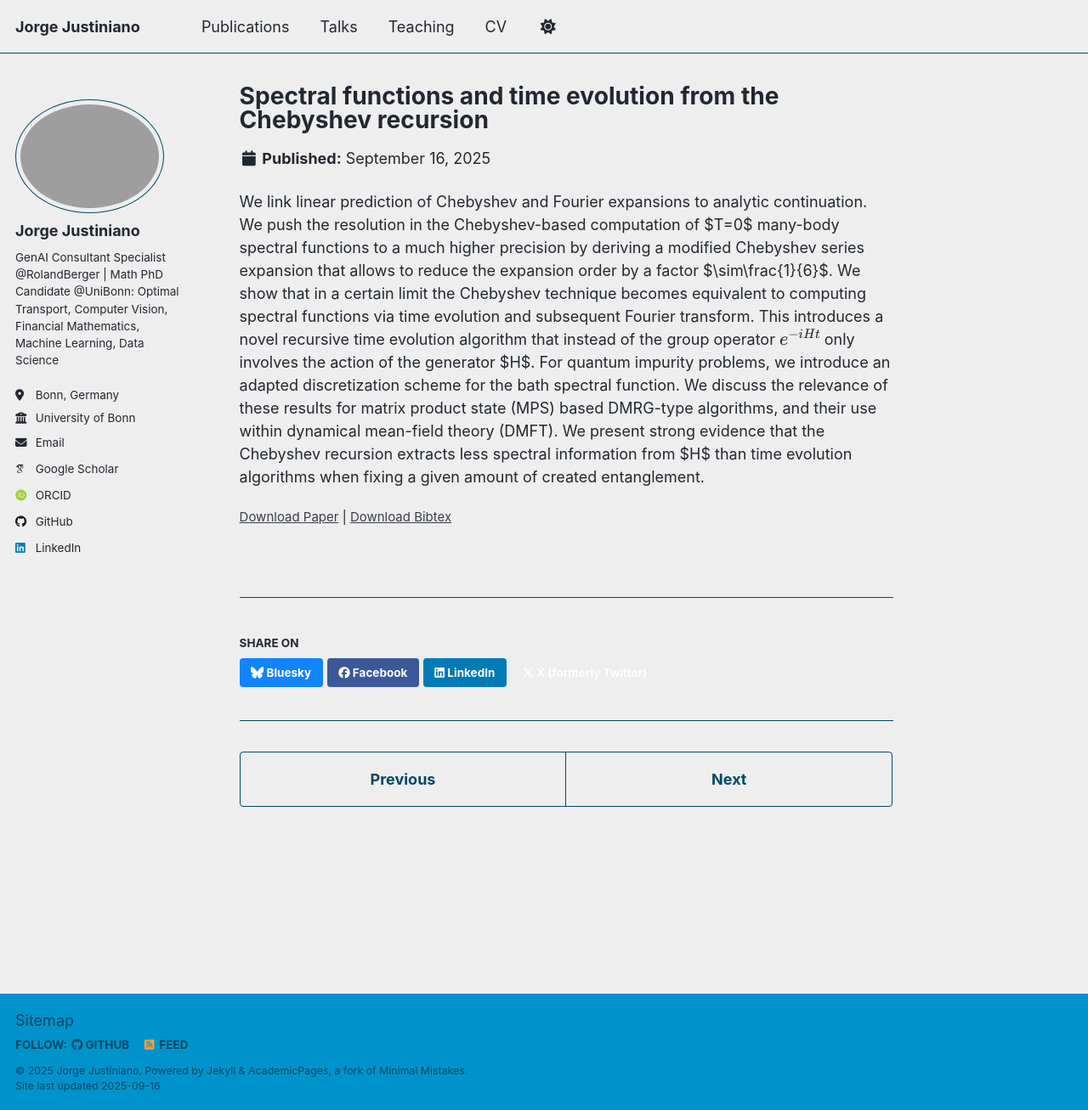
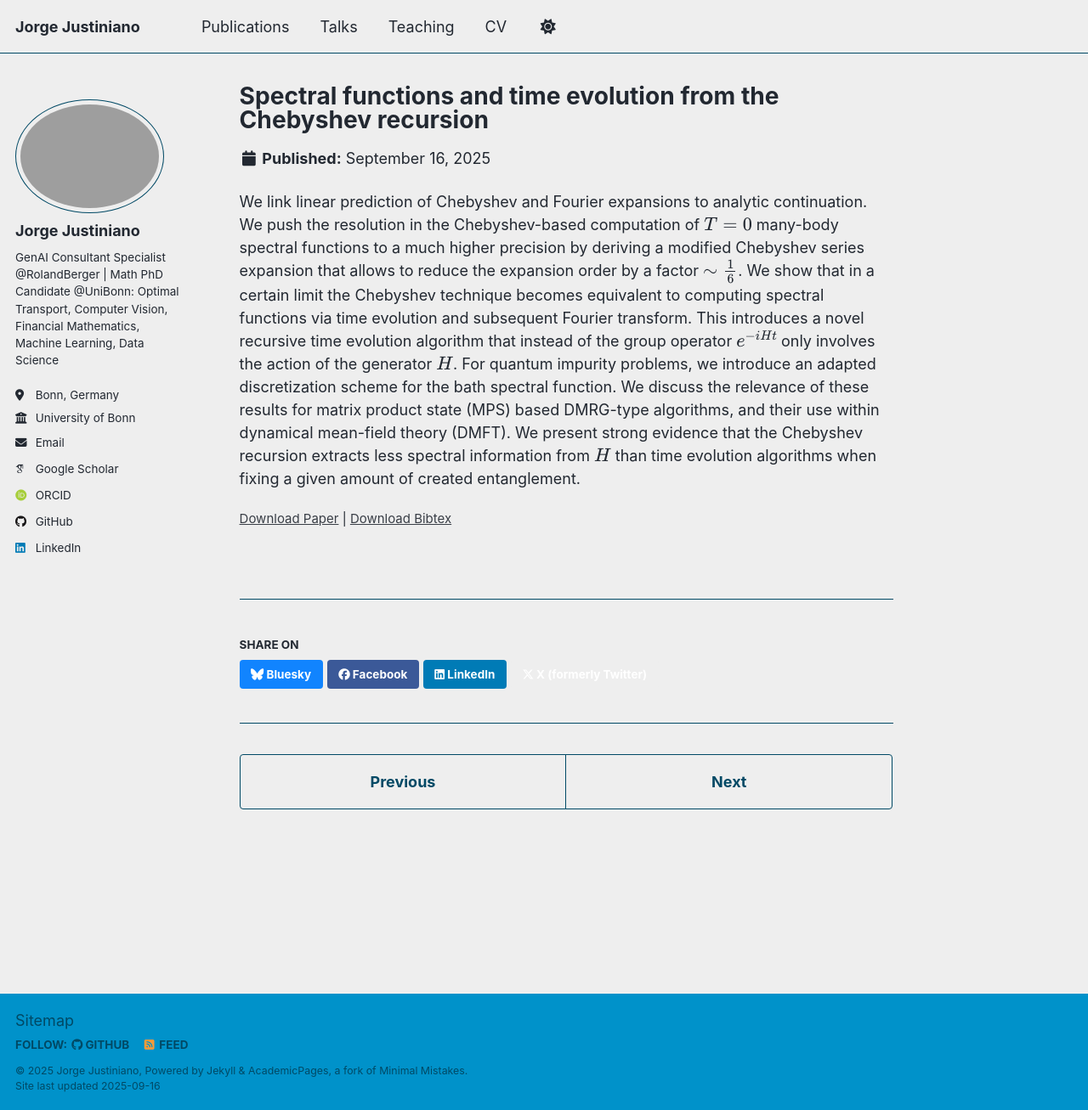
Before and after one commit to jjustiniano2/jjustiniano2.github.io, a Jekyll site: the page built from _publications/PhysRevB91115144.md, in a window 1280 px wide and 1307 px high. Shown: the whole window at 85% size. Built offline with Jekyll 4.4.1, drawn with Linux system fonts in a browser that asks for light colours; some web fonts are replaced; a script that is not in the unit is left out.

Commit message:
Update PhysRevB91115144.md

```diff
--- a/_publications/PhysRevB91115144.md
+++ b/_publications/PhysRevB91115144.md
@@ -10,4 +10,4 @@ paperurl: 'https://arxiv.org/pdf/1501.07216'
 ---
 
 
-We link linear prediction of Chebyshev and Fourier expansions to analytic continuation. We push the resolution in the Chebyshev-based computation of $T=0$ many-body spectral functions to a much higher precision by deriving a modified Chebyshev series expansion that allows to reduce the expansion order by a factor $\sim\frac{1}{6}$.  We show that in a certain limit the Chebyshev technique becomes equivalent to computing spectral functions via time evolution and subsequent Fourier transform. This introduces a novel recursive time evolution algorithm that instead of the group operator $$e^{-iHt}$$ only involves the action of the generator $H$. For quantum impurity problems, we introduce an adapted discretization scheme for the bath spectral function. We discuss the relevance of these results for matrix product state (MPS) based DMRG-type algorithms, and their use within dynamical mean-field theory (DMFT). We present strong evidence that the Chebyshev recursion extracts less spectral information from $H$ than time evolution algorithms when fixing a given amount of created entanglement.
+We link linear prediction of Chebyshev and Fourier expansions to analytic continuation. We push the resolution in the Chebyshev-based computation of $$T=0$$ many-body spectral functions to a much higher precision by deriving a modified Chebyshev series expansion that allows to reduce the expansion order by a factor $$\sim\frac{1}{6}$$.  We show that in a certain limit the Chebyshev technique becomes equivalent to computing spectral functions via time evolution and subsequent Fourier transform. This introduces a novel recursive time evolution algorithm that instead of the group operator $$e^{-iHt}$$ only involves the action of the generator $$H$$. For quantum impurity problems, we introduce an adapted discretization scheme for the bath spectral function. We discuss the relevance of these results for matrix product state (MPS) based DMRG-type algorithms, and their use within dynamical mean-field theory (DMFT). We present strong evidence that the Chebyshev recursion extracts less spectral information from $$H$$ than time evolution algorithms when fixing a given amount of created entanglement.
```
